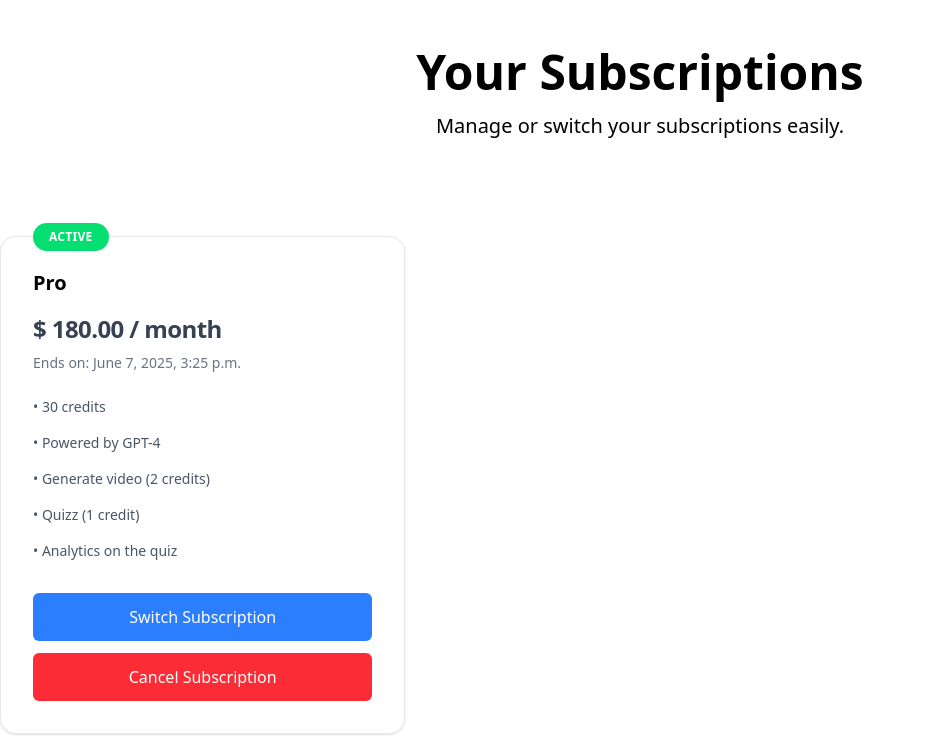
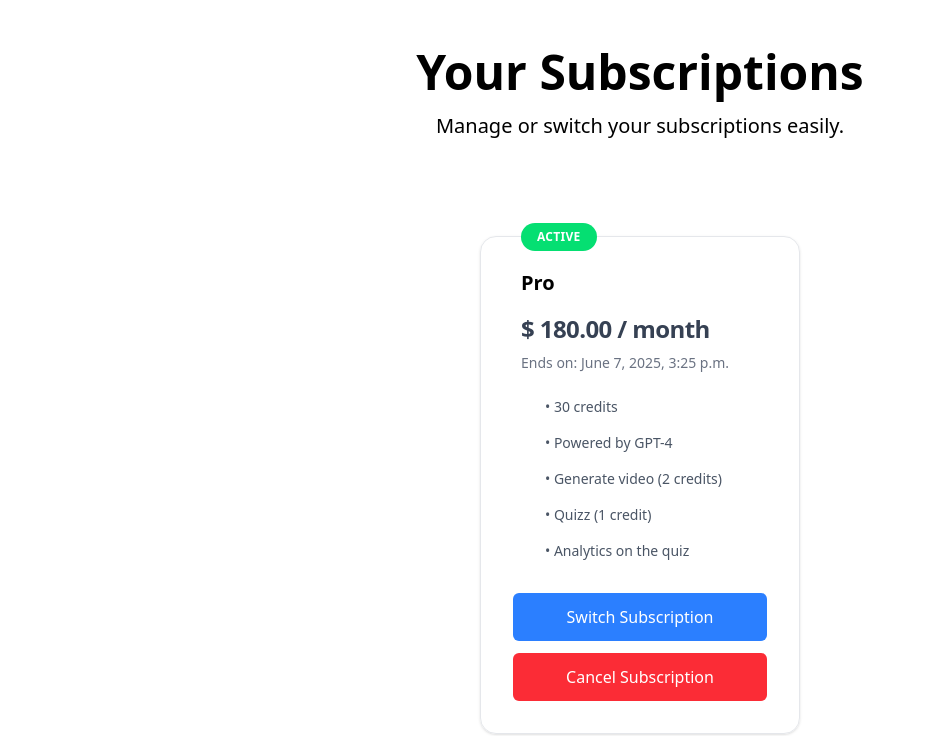
Before and after one commit to snrredoy/stripe_subscription_python_django, a Django app: page /package/my-subscription in a window 1280 px wide. Shown: the part 64-800 px from the top of the page, without its empty margins (0-925 px from the left). Run offline with Django 5.2, Linux system fonts and the light colour scheme; a user stored in the database is signed in; data comes from the database, SQL or seed files in the repository; both versions use the stored data as it was after the commit.

Commit message:
change my subscription design

```diff
--- a/templates/base.html
+++ b/templates/base.html
@@ -1,12 +1,11 @@
 <!DOCTYPE html>
 {% load static %}
 <html lang="en">
-
     <head>
         <meta charset="UTF-8">
         <meta name="viewport" content="width=device-width, initial-scale=1.0">
         <title>
-        Home | {% block title %}{% endblock %}
+            Home {% block title %}{% endblock %}
         </title>
         {% block style %}{% endblock %}
 
@@ -51,5 +50,4 @@
         </header>
         {% block body %}{% endblock %}
     </body>
-
 </html>
--- a/templates/subscription/my_subscription.html
+++ b/templates/subscription/my_subscription.html
@@ -8,11 +8,10 @@
         <p class="max-w-3xl mx-auto mt-4 text-xl text-center">Manage or switch your subscriptions easily.</p>
     </div>
 
-    <div class="flex flex-row justify-center items-center flex-wrap">
-        <div class="mt-24 container grid gap-8 sm:grid-cols-1 md:grid-cols-2 lg:grid-cols-3">
+    <div class="flex flex-row justify-center items-center flex-wrap mt-24 w-full">
         {% for subscription in subscriptions %}
-            <div class="relative p-8 border border-gray-200 rounded-2xl shadow-sm flex flex-col">
-                <div class="flex-1">
+        <div class="relative p-8 border border-gray-200 rounded-2xl shadow-sm flex flex-col w-1/4">
+            <div class="flex-1 px-2">
                 <h3 class="text-xl font-semibold">{{ subscription.package.name }}</h3>
                 <p
                     class="absolute top-0 py-1.5 px-4 bg-green-400 text-white rounded-full text-xs font-semibold uppercase tracking-wide transform -translate-y-1/2">
@@ -21,7 +20,7 @@
                 <p class="mt-4 text-2xl font-semibold tracking-tight text-gray-700">$ {{ subscription.package.discount_price }} / {{ subscription.package.interval }}</p>
                 <p class="mt-2 text-sm text-gray-500">Ends on: {{ subscription.end_date|date:"F j, Y, g:i a" }}</p>
 
-                    <ul role="list" class="mt-6 space-y-4 text-sm text-gray-600">
+                <ul role="list" class="mt-6 space-y-4 text-sm text-gray-600 pl-6">
                     <li>• 30 credits</li>
                     <li>• Powered by GPT-4</li>
                     <li>• Generate video (2 credits)</li>
@@ -49,5 +48,4 @@
         {% endfor %}
     </div>
 </div>
-</div>
 {% endblock %}
```
Also changed, not shown: db.sqlite3. Lines whose indentation alone changed are shown as unchanged.
